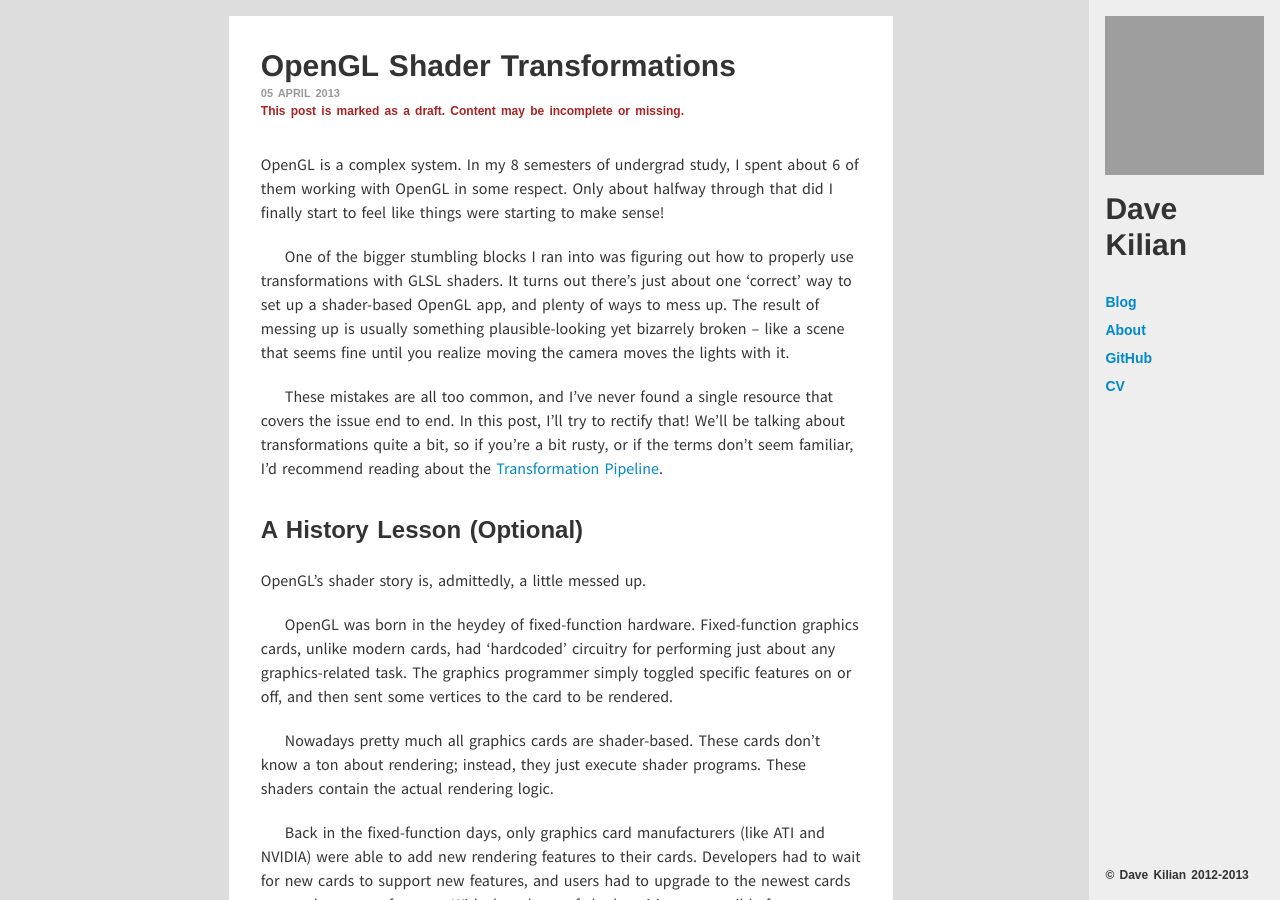
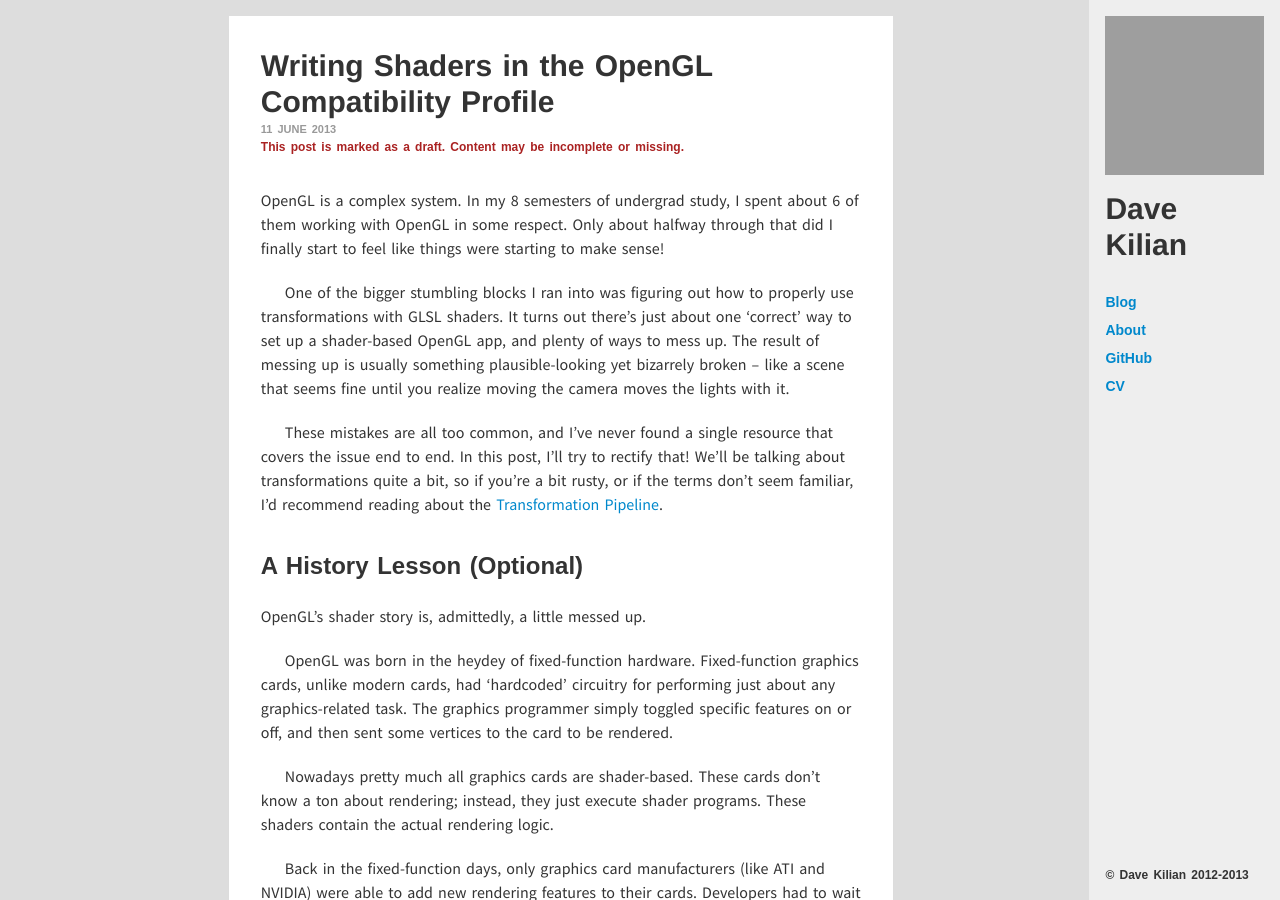
Before and after one commit to davekilian/davekilian.github.com, a Jekyll site: the page built from _posts/2013-06-11-compatibility-profile-glsl.markdown, in a window 1280 px wide and 900 px high. Built offline with Jekyll 4.4.1, drawn with Linux system fonts in a browser that asks for light colours; Markdown is read by kramdown in place of the engine named in the settings; formulas are drawn with MathJax 3; grey boxes are pictures that could not be loaded.

Commit message:
Changed post date and title

```diff
--- a/_posts/2013-04-05-shader-transforms.markdown
+++ b/_posts/2013-06-11-compatibility-profile-glsl.markdown
@@ -1,6 +1,6 @@
 ---
 layout: post
-title: OpenGL Shader Transformations
+title: Writing Shaders in the OpenGL Compatibility Profile
 author: Dave
 draft: true
 ---
```
